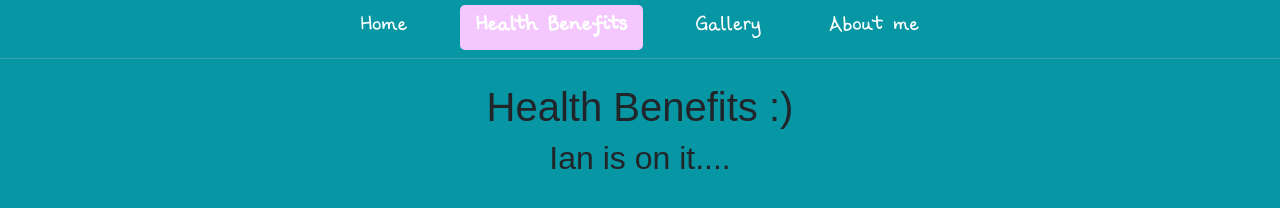
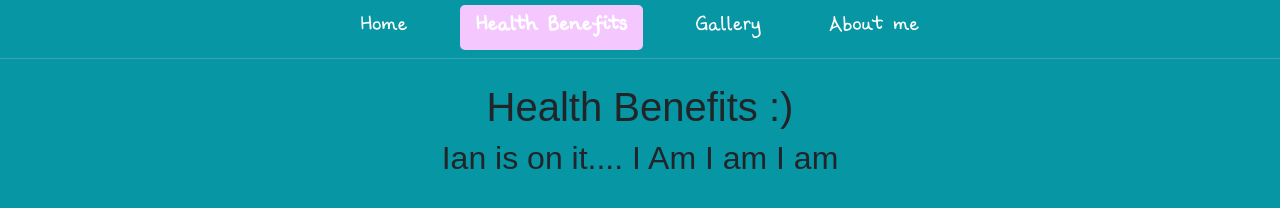
Before and after one commit to lowen-baban/www, a plain HTML site: page health_benefits.html in a window 1280 px wide. Shown: the part 188-396 px from the top of the page. Drawn offline with nearby package versions, Linux system fonts and the light colour scheme.

Commit message:
Updated changes

```diff
--- a/health_benefits.html
+++ b/health_benefits.html
@@ -33,7 +33,7 @@
 
 
 	<h1>Health Benefits :) </h1>
-	<h2>Ian is on it....</h2>
+	<h2>Ian is on it.... I Am I am I am</h2>
 
 </body>
 
```
